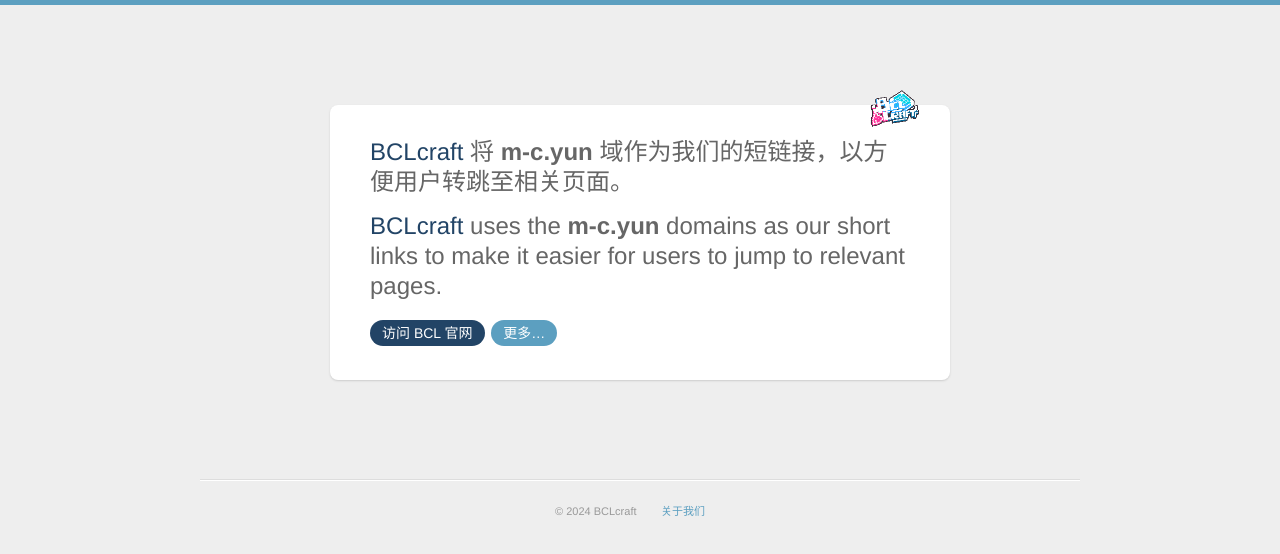
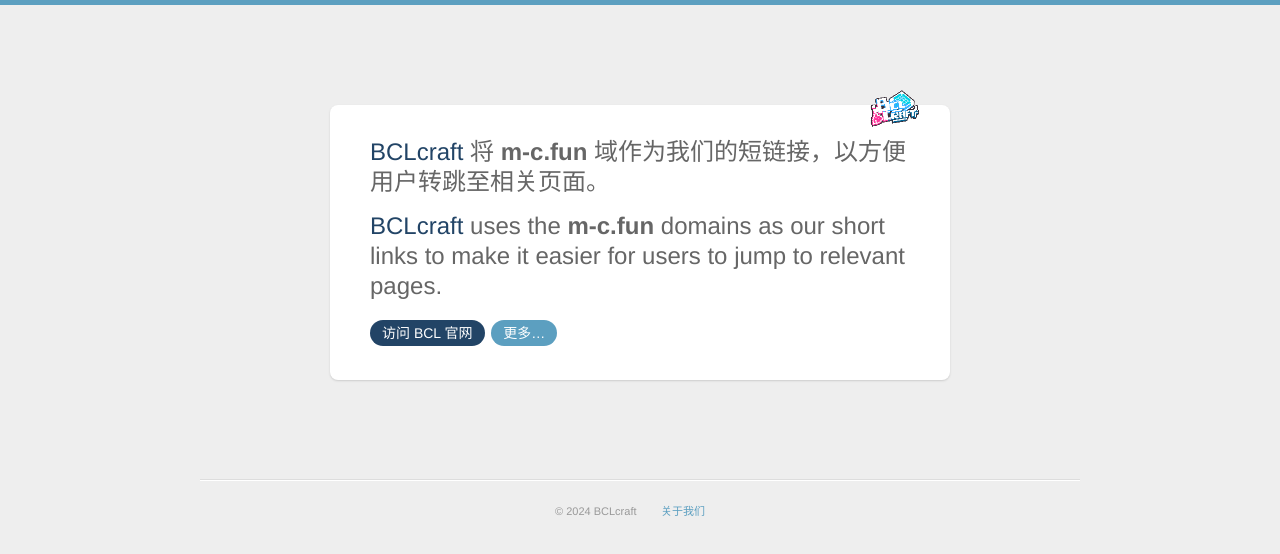
Before and after one commit to Tiking-owo/m-c.fun, a plain HTML site: page index.html in a window 1280 px wide. Drawn offline with Linux system fonts and the light colour scheme.

Commit message:
Update index.html

```diff
--- a/index.html
+++ b/index.html
@@ -28,7 +28,7 @@
       })
     })
   })()</script><head><meta http-equiv="Content-Type" content="text/html; charset=UTF-8">
-    <title>m-c.yun / BCLcraft</title>
+    <title>m-c.fun / BCLcraft</title>
     <link href="https://www.bclcraft.cn/favicon.ico" rel="shortcut icon" type="image/x-icon">
     <style type="text/css">
       * { margin: 0; padding: 0; border: 0; }
@@ -55,8 +55,8 @@
 
     <div id="main">
       <a href="https://www.bclcraft.cn/" class="bird"><img src="./tp/logo.png" alt="BCLcraft"></a>
-      <p><a href="http://www.bclcraft.cn/">BCLcraft</a> 将 <strong>m-c.yun</strong> 域作为我们的短链接，以方便用户转跳至相关页面。</p>
-      <p><a href="http://www.bclcraft.cn/">BCLcraft</a> uses the <strong>m-c.yun</strong> domains as our short links to make it easier for users to jump to relevant pages.</p>
+      <p><a href="http://www.bclcraft.cn/">BCLcraft</a> 将 <strong>m-c.fun</strong> 域作为我们的短链接，以方便用户转跳至相关页面。</p>
+      <p><a href="http://www.bclcraft.cn/">BCLcraft</a> uses the <strong>m-c.fun</strong> domains as our short links to make it easier for users to jump to relevant pages.</p>
       <a class="back" href="https://www.bclcraft.cn/">访问 BCL 官网</a>
       <a class="more" href="#">更多…</a>
     </div>
```
